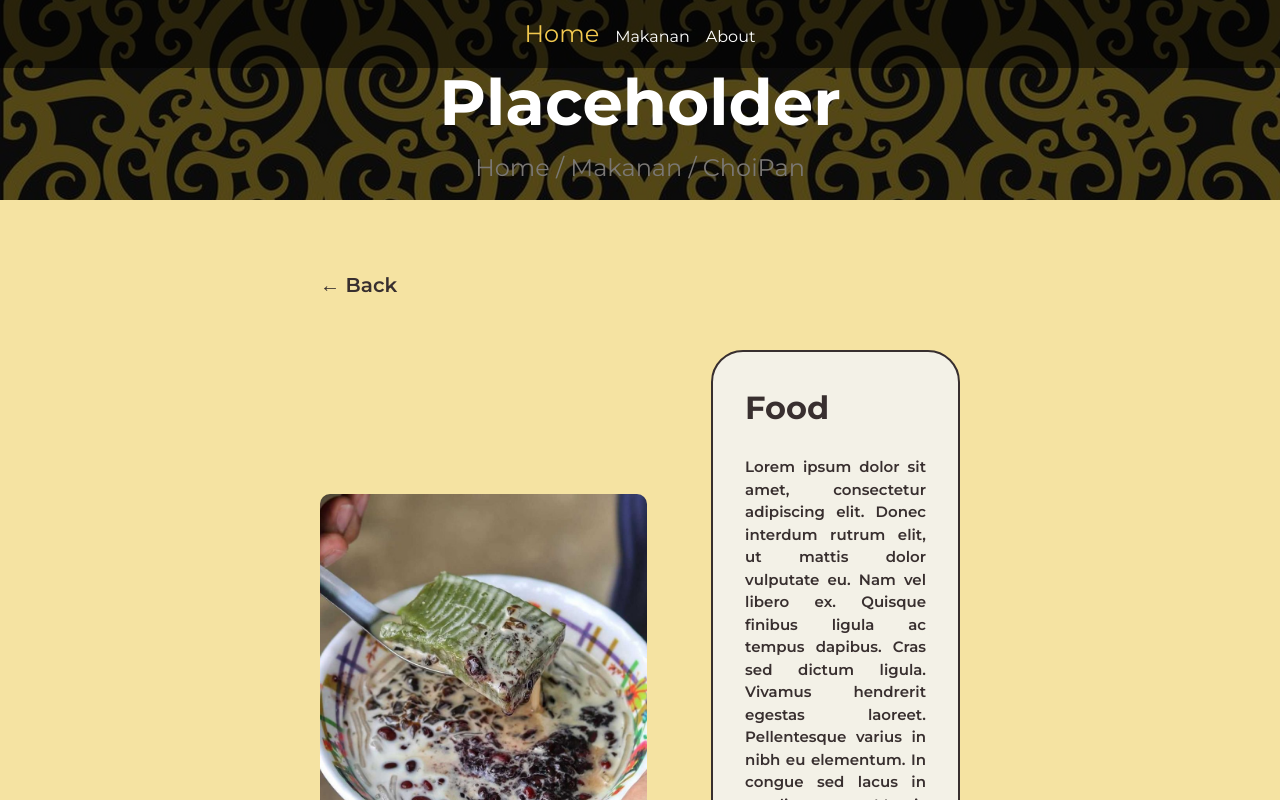
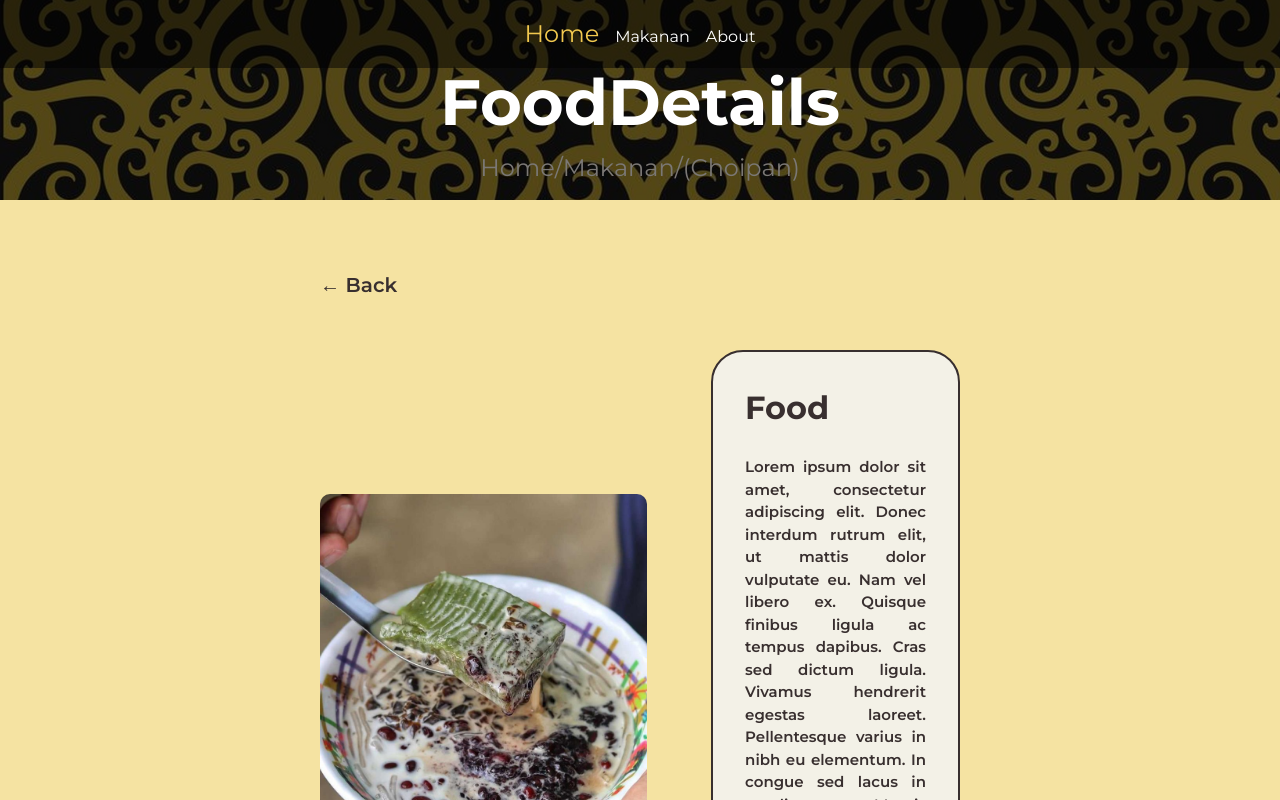
Before and after one commit to rlatksk/Explor-Eats, a React (Vite) app in the folder client/: page /details/food in a window 1280 px wide. Shown: the top 800 px of the page. Built offline with nearby package versions, Linux system fonts and the light colour scheme.

Commit message:
Chaneg Page Desc into somewhat a component

```diff
--- a/client/src/layout/PageDesc.jsx
+++ b/client/src/layout/PageDesc.jsx
@@ -2,13 +2,13 @@ import React from 'react'
 
 import bgDayak from '@/assets/images/bg-dayak.jpg'
 
-function PageDesc() {
+function PageDesc({title, route}) {
   return (
     <div className='relative h-[25vh] bg-cover bg-center ' style={{ backgroundImage: `url(${bgDayak})` }}>
       <div className='absolute inset-0 bg-black opacity-65'></div> {/* Overlay with opacity */}
       <div className='relative flex flex-col items-center justify-center h-full w-full pt-10'>
-        <h1 className='text-[4rem] font-bold'>Placeholder</h1> {/* Title */}
-        <h2 className='text-[1.5rem] text-gray'>Home / Makanan / ChoiPan</h2> {/* route */}
+        <h1 className='text-[4rem] font-bold'>{title}</h1> {/* Title */}
+        <h2 className='text-[1.5rem] text-gray'>{route}</h2> {/* route */}
       </div>
     </div>
   )
--- a/client/src/pages/details/FoodDetails.jsx
+++ b/client/src/pages/details/FoodDetails.jsx
@@ -8,7 +8,7 @@ import CheHunTiau from '@/assets/images/CheHunTiau.jpg';
 function FoodDetails() {
     return (
         <div>
-            <PageDesc />
+            <PageDesc title={'FoodDetails'} route={'Home/Makanan/(Choipan)'} />
             <div className='flex flex-col h-fit bg-tertiaryColor gap-[3.125rem] pt-[4.375rem] pb-[3.125rem] px-[20rem]'>
             <Link to={"/"} className='text-secondaryColor font-semibold text-[1.25rem]'>
                 &larr; Back
--- a/client/src/pages/details/PlacesDetails.jsx
+++ b/client/src/pages/details/PlacesDetails.jsx
@@ -6,7 +6,7 @@ import { Link } from 'react-router-dom';
 function PlacesDetails() {
   return (
     <div>
-      <PageDesc/>
+      <PageDesc title={'PlacesDetails'} route={'Home/Place/(Choipan)'}/>
       <div className='flex flex-col h-fit bg-tertiaryColor gap-[3.125rem] pt-[4.375rem] pb-[3.125rem] px-[15rem]'>
         <Link to={"/"} className='text-secondaryColor font-semibold text-[1.25rem]'>
           &larr; Back
```
